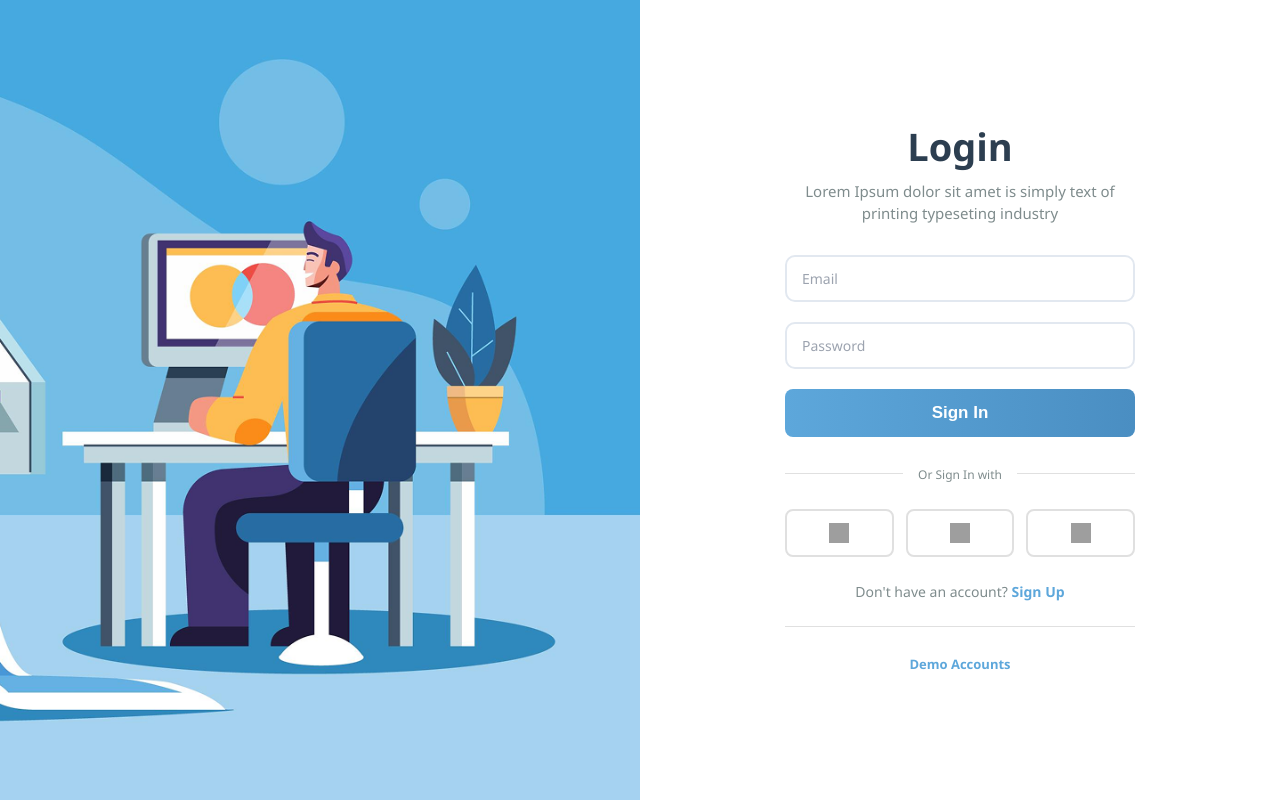
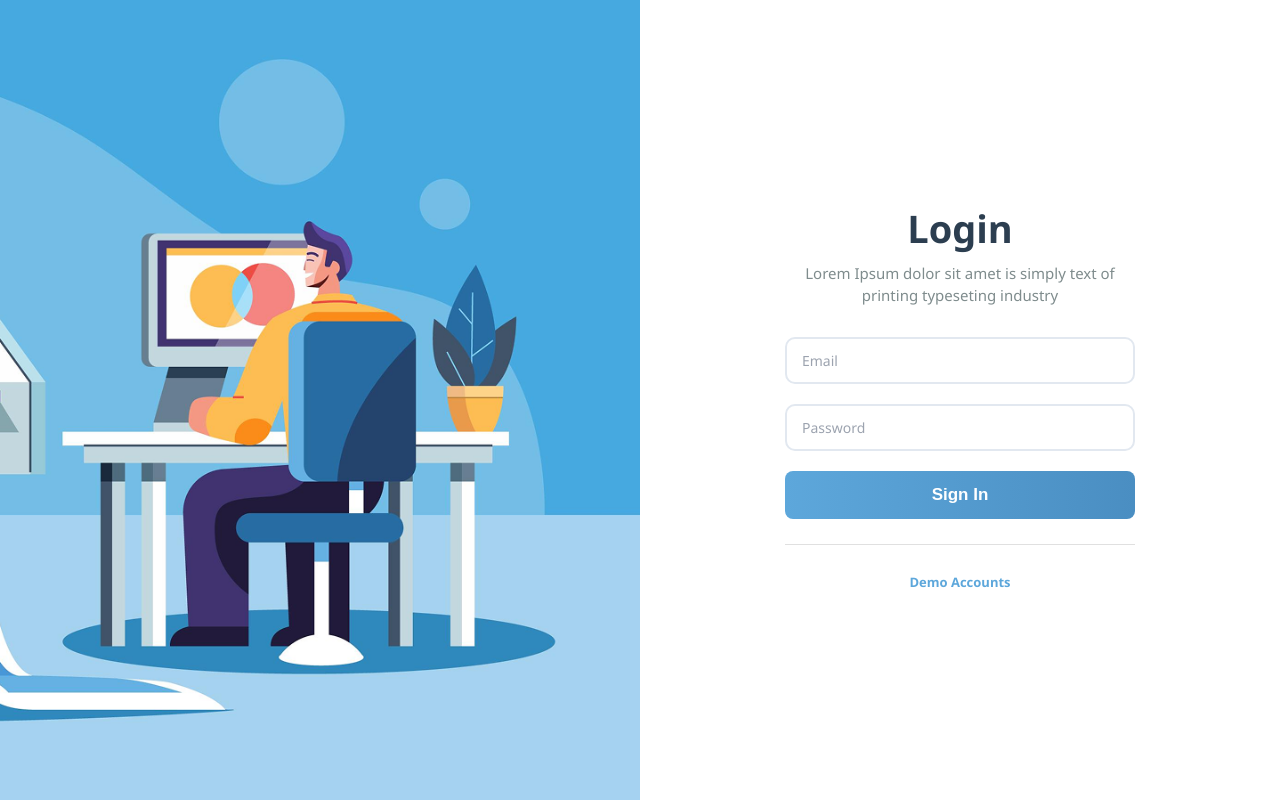
Before and after one commit to ayusafitri721/PercetakanDigitalApp, a React (Vite) app in the folder web-percetakan/: page /login in a window 1280 px wide. Built offline with nearby package versions, Linux system fonts and the light colour scheme; grey boxes are pictures that could not be loaded.

Commit message:
style: login style

```diff
--- a/web-percetakan/src/pages/auth/LoginPage.css
+++ b/web-percetakan/src/pages/auth/LoginPage.css
@@ -224,79 +224,6 @@ body {
   to { transform: rotate(360deg); }
 }
 
-/* Divider */
-.divider {
-  text-align: center;
-  margin: 25px 0;
-  position: relative;
-}
-
-.divider::before {
-  content: '';
-  position: absolute;
-  left: 0;
-  top: 50%;
-  width: 100%;
-  height: 1px;
-  background: #e0e0e0;
-}
-
-.divider span {
-  position: relative;
-  background: white;
-  padding: 0 15px;
-  font-size: 12px;
-  color: #7f8c8d;
-}
-
-/* Social Buttons */
-.social-buttons {
-  display: flex;
-  gap: 12px;
-  margin-bottom: 25px;
-}
-
-.social-btn {
-  flex: 1;
-  padding: 12px;
-  background: white;
-  border: 2px solid #e0e0e0;
-  border-radius: 8px;
-  cursor: pointer;
-  transition: all 0.3s ease;
-  display: flex;
-  align-items: center;
-  justify-content: center;
-}
-
-.social-btn:hover {
-  border-color: #5da7db;
-  transform: translateY(-2px);
-  box-shadow: 0 4px 12px rgba(93, 167, 219, 0.2);
-}
-
-.social-btn img {
-  width: 20px;
-  height: 20px;
-}
-
-/* Sign Up Link */
-.signup-link {
-  text-align: center;
-  font-size: 14px;
-  color: #7f8c8d;
-}
-
-.signup-link a {
-  color: #5da7db;
-  text-decoration: none;
-  font-weight: 600;
-}
-
-.signup-link a:hover {
-  text-decoration: underline;
-}
-
 /* Demo Accounts */
 .demo-accounts {
   margin-top: 25px;
--- a/web-percetakan/src/pages/auth/LoginPage.tsx
+++ b/web-percetakan/src/pages/auth/LoginPage.tsx
@@ -172,7 +172,7 @@ const LoginPage: React.FC = () => {
               </button>
             </form>
 
-            <div className="divider">
+            {/* <div className="divider">
               <span>Or Sign In with</span>
             </div>
 
@@ -190,7 +190,7 @@ const LoginPage: React.FC = () => {
 
             <p className="signup-link">
               Don't have an account? <a href="/signup">Sign Up</a>
-            </p>
+            </p> */}
 
             {/* Demo Accounts (Hidden by default) */}
             <details className="demo-accounts">
```
